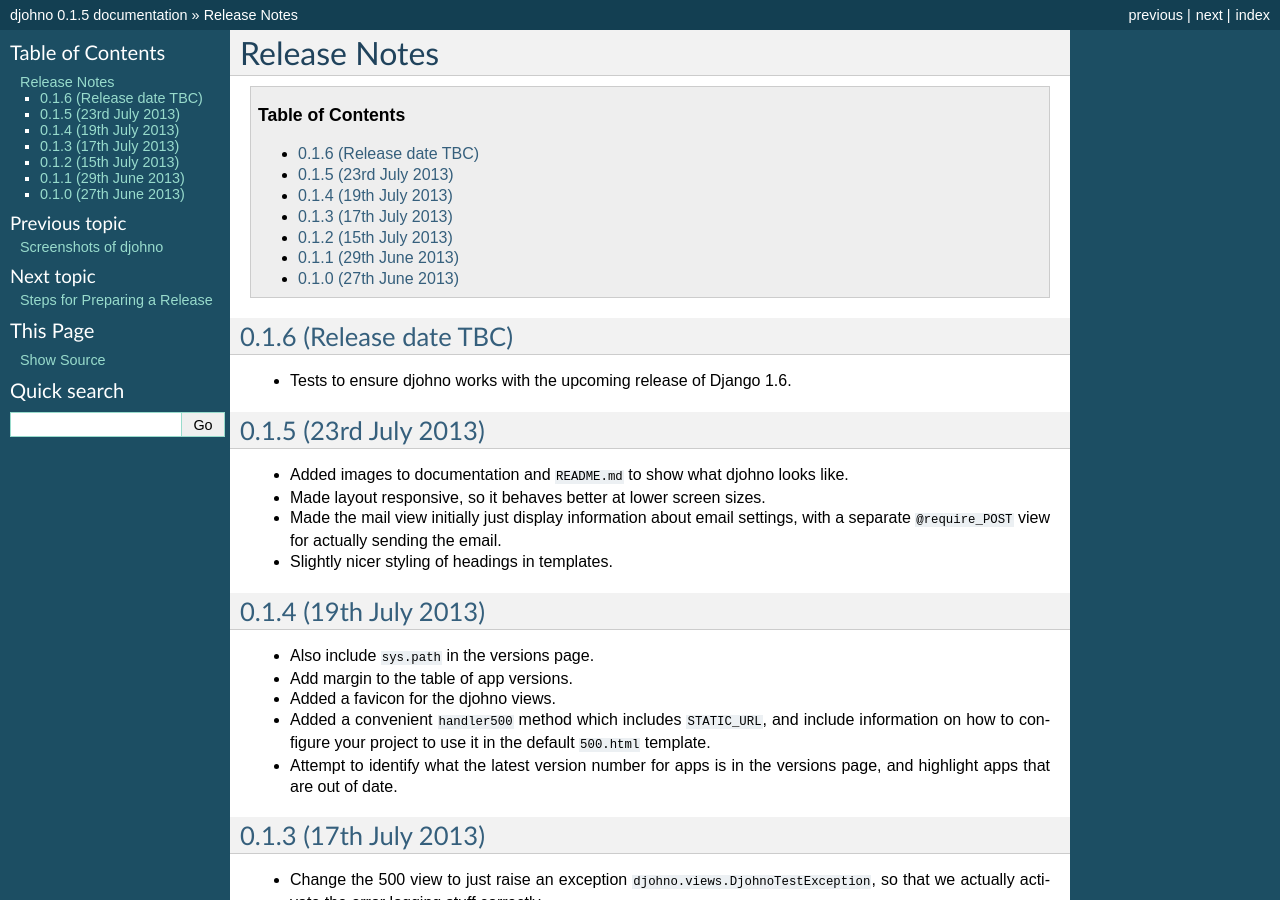
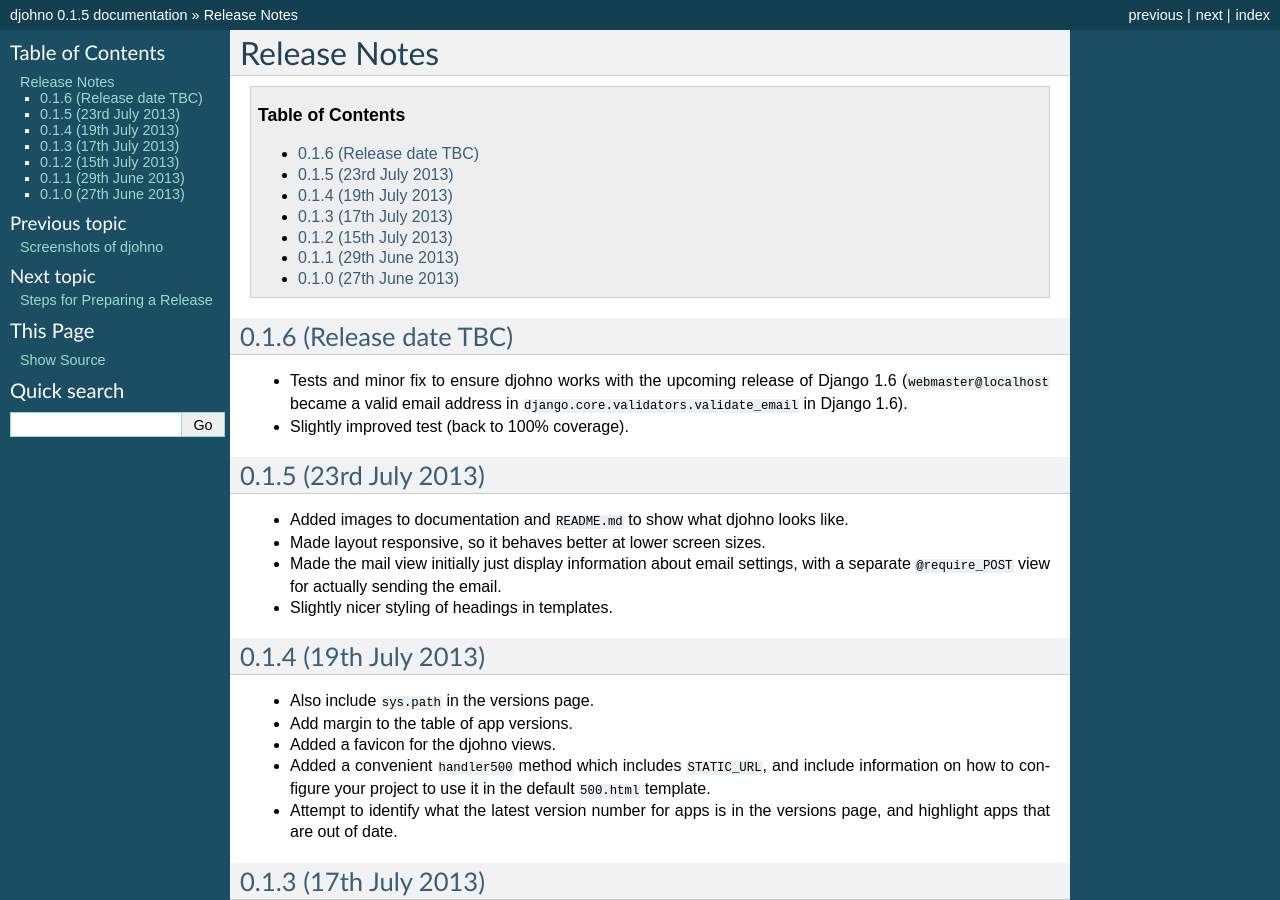
Before and after one commit to dominicrodger/djohno, a Sphinx documentation site: the page built from docs/release_notes.rst, in a window 1280 px wide and 900 px high. Built offline with Sphinx 7.4.7, drawn with Linux system fonts in a browser that asks for light colours.

Commit message:
Few more release notes for 0.1.6

```diff
--- a/docs/release_notes.rst
+++ b/docs/release_notes.rst
@@ -7,9 +7,10 @@
 0.1.6 (Release date TBC)
 ========================
 
-* Tests to ensure djohno works with the upcoming release of Django
-  1.6.
-
+* Tests and minor fix to ensure djohno works with the upcoming release
+  of Django 1.6 (``webmaster@localhost`` became a valid email address
+  in ``django.core.validators.validate_email`` in Django 1.6).
+* Slightly improved test (back to 100% coverage).
 
 0.1.5 (23rd July 2013)
 ======================
```
